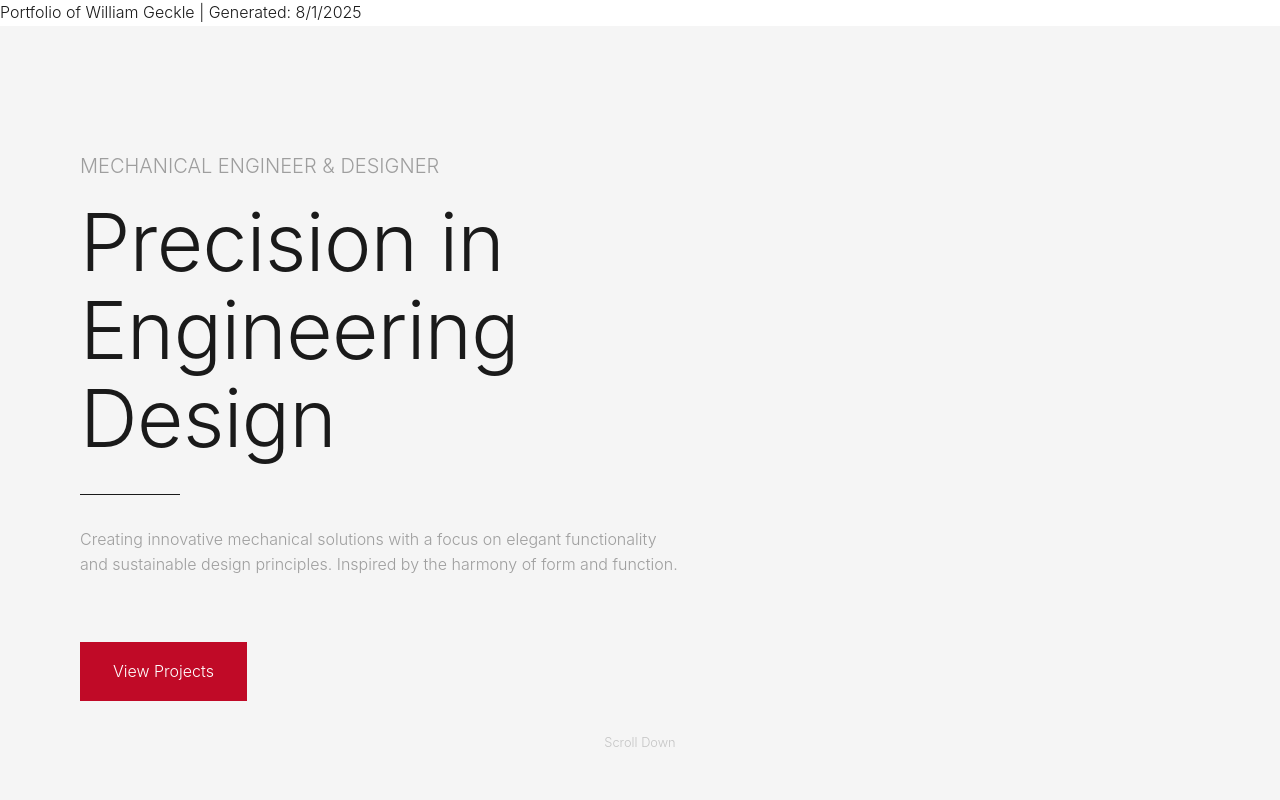
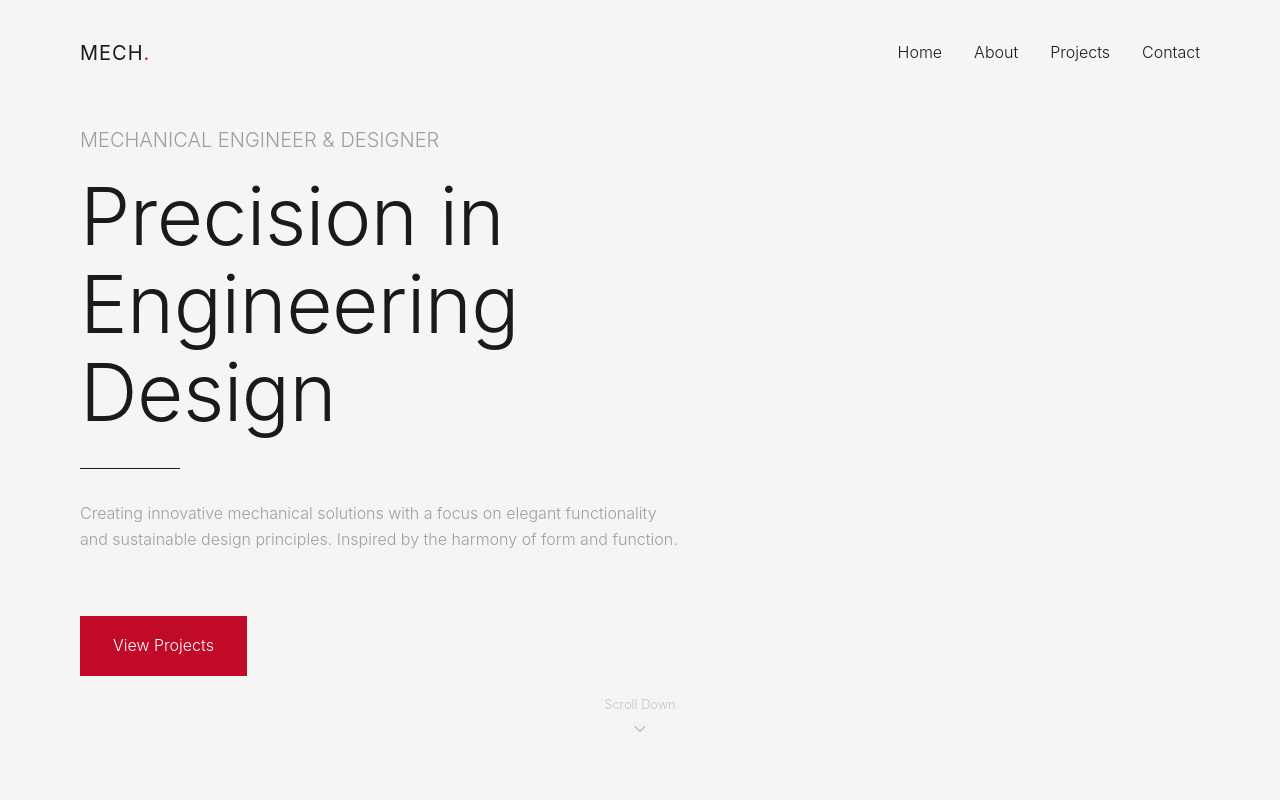
Before and after one commit to william1755/mech-eng-portfolio, an Eleventy site: page src/index.njk in a window 1280 px wide. Shown: the top 800 px of the page. Built offline with nearby package versions, Linux system fonts and the light colour scheme; Eleventy itself is replaced by a stand-in of ours; files that its build step writes are made by us from their sources.

Commit message:
CSS debugging

```diff
--- a/src/_includes/base.njk
+++ b/src/_includes/base.njk
@@ -1,18 +1,21 @@
 <!DOCTYPE html>
 <html lang="en">
 <head>
-  <!-- Other head elements -->
-  <link rel="stylesheet" href="/docs/css/style.css">
-  <link rel="stylesheet" href="/docs/css/print.css" media="print">
+    <meta charset="UTF-8">
+    <meta name="viewport" content="width=device-width, initial-scale=1.0">
+    <title>{{ title }}</title>
+    <link rel="stylesheet" href="https://cdnjs.cloudflare.com/ajax/libs/font-awesome/6.4.0/css/all.min.css">
+    <link rel="stylesheet" href="css/style.css">
 </head>
-<div class="print-only print-footer">
-  Portfolio of William Geckle | Generated: <span id="print-date"></span>
-  <script>
-    document.getElementById('print-date').textContent = new Date().toLocaleDateString();
-  </script>
-</div>
 <body>
-  {{ content | safe }}
-  <script src="/src/scripts/main.js"></script>
+    {% include "header.njk" %}
+
+    <main>
+        {{ content | safe }}
+    </main>
+
+    {% include "footer.njk" %}
+
+    <script src="scripts/main.js"></script>
 </body>
 </html>
```
Also changed, not shown: package.json (+4 -8 lines), .eleventy.js, docs/index.html, docs/projects/demo/index.html.
